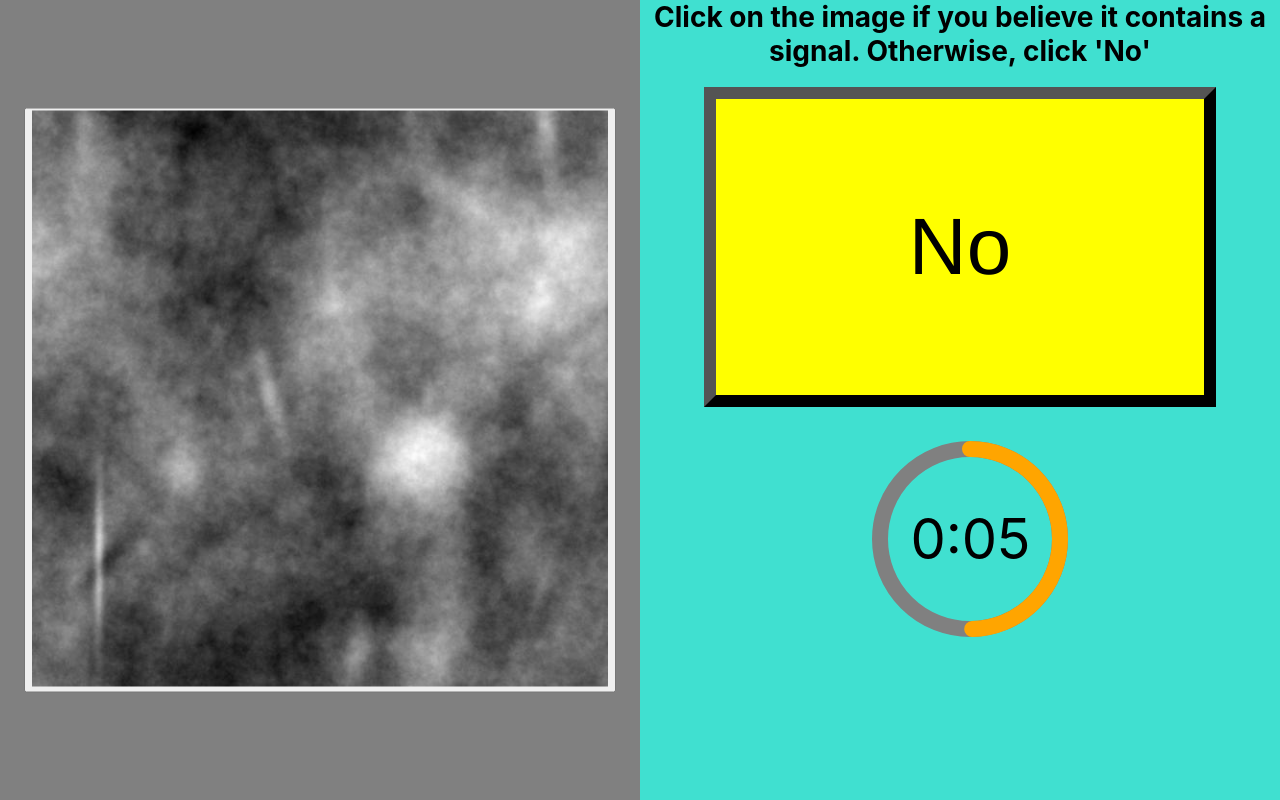
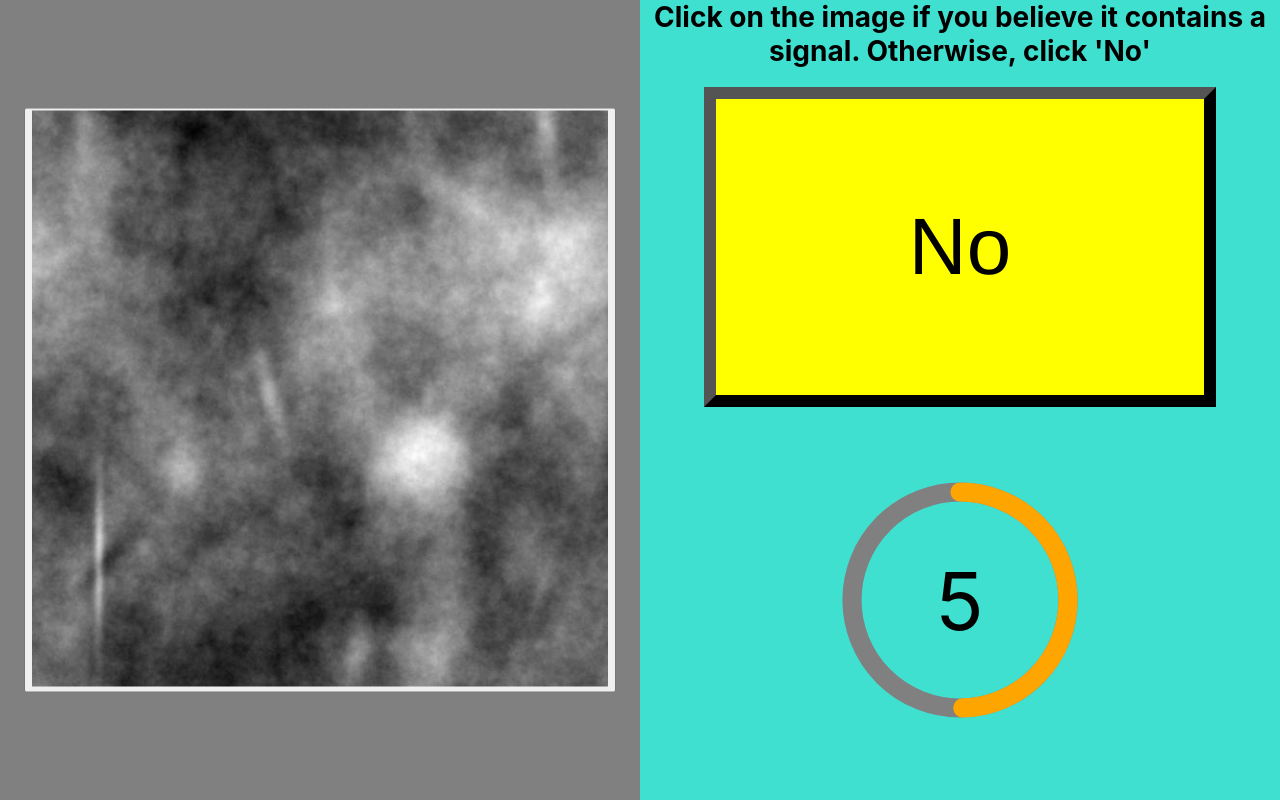
Before and after one commit to SeifYounis/Medical-Imaging-Website, a React (Create React App) app: page /testing in a window 1280 px wide. Built offline with nearby package versions, Linux system fonts and the light colour scheme.

Commit message:
Fixed timer functionality and windowing

```diff
--- a/src/pages/testing.js
+++ b/src/pages/testing.js
@@ -3,8 +3,8 @@
  */
 
 import React from 'react'
-import './testing.css'
-import './timer.css'
+import '../styles/testing.css'
+import '../styles/timer.css'
 import { fadeOutAndfadeIn } from '../assets/fading animation'
 import test_xray from '../images/SImage326303.jpg'
 import puppy from '../images/puppy.png'
@@ -32,24 +32,15 @@ let remainingPathColor = COLOR_CODES.info.color;
 
 // Initially, no time has passed, but this will count up
 // and subtract from the TIME_LIMIT
-let timePassed = 0;
 let timeLeft = TIME_LIMIT;
 let timerInterval = null;
 
 function formatTime(time) {
-    // The largest round integer less than or equal to the result of time divided being by 60.
-    const minutes = Math.floor(time / 60);
-
     // Seconds are the remainder of the time divided by 60 (modulus operator)
     let seconds = time % 60;
 
-    // If the value of seconds is less than 10, then display seconds with a leading zero
-    if (seconds < 10) {
-        seconds = `0${seconds}`;
-    }
-
-    // The output in MM:SS format
-    return `${minutes}:${seconds}`;
+    // Output seconds remaining
+    return `${seconds}`;
 }
 
 // Divides time left by the defined time limit.
@@ -69,25 +60,25 @@ function setCircleDasharray() {
 }
 
 function setRemainingPathColor(timeLeft) {
-    const { alert, warning, info } = COLOR_CODES;
+    const {alert, warning, info} = COLOR_CODES;
 
-    // If the remaining time is less than or equal to 5, remove the "warning" class and apply the "alert" class.
+    // If the remaining time is less than or equal to 3, change the color on the timer to red
     if (timeLeft <= alert.threshold) {
       document
         .getElementById("base-timer-path-remaining")
-        .classList.remove(warning.color);
-      document
-        .getElementById("base-timer-path-remaining")
-        .classList.add(alert.color);
+        .setAttribute("color", alert.color);
 
-    // If the remaining time is less than or equal to 10, remove the base color and apply the "warning" class.
+    // If the remaining time is less than or equal to 7, change the color on the timer to yellow
     } else if (timeLeft <= warning.threshold) {
       document
         .getElementById("base-timer-path-remaining")
-        .classList.remove(info.color);
-      document
+        .setAttribute("color", warning.color);
+
+    // If time remaining is greater than 7, timer color should be green
+    } else {
+        document
         .getElementById("base-timer-path-remaining")
-        .classList.add(warning.color);
+        .setAttribute("color", info.color);
     }
 }
 
@@ -101,11 +92,12 @@ function processSelection() {
 
     fadeOutAndfadeIn(image, puppy);
 
-    timePassed = 0;
     startTimer();
 }
 
 function startTimer() {
+    let timePassed = 0;
+
     timerInterval = setInterval(() => {
         document.getElementById("image-button").onclick = processSelection;
         document.getElementById("no-button").onclick = processSelection;
--- a/src/pages/timer.css
+++ b/src/styles/timer.css
@@ -1,9 +1,11 @@
   /* Sets the containers height and width */
   .base-timer {
-    position:absolute;
-    left: 18vw;
-    height: 200px;
-    width: 200px;
+    position: absolute;
+    left:10vw;
+    bottom: 10vh;
+
+    height: 30vh;
+    width: 30vw;
   }
 
   /* Removes SVG styling that would hide the time label */
@@ -22,8 +24,8 @@
     position: absolute;
 
     /* Size should match the parent container */
-    width: 200px;
-    height: 200px;
+    height: 30vh;
+    width: 30vw;
 
     /* Keep the label aligned to the top */
     top: 0;
@@ -34,7 +36,7 @@
     justify-content: center;
 
     /* Sort of an arbitrary number; adjust to your liking */
-    font-size: 7vh;
+    font-size: 10vh;
 }
 
 .base-timer__path-remaining {
@@ -56,6 +58,10 @@
   }
 
   .base-timer__svg {
+    /* Size should match the parent container */
+    height: 30vh;
+    width: 30vw;
+
     /* Flips the svg and makes the animation to move left-to-right */
     transform: scaleX(-1);
   }
```
Also changed, not shown: src/styles/testing.css (renamed from src/pages/testing.css).
